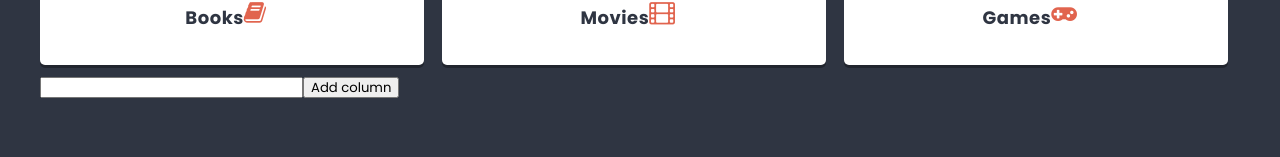
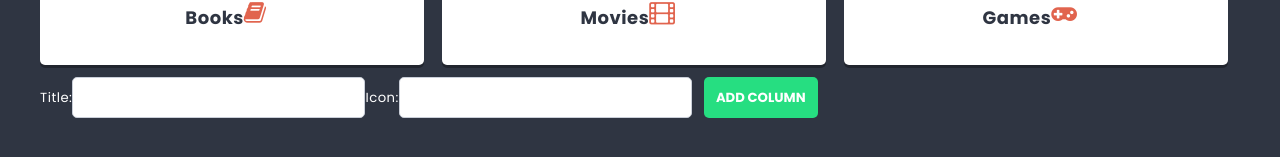
Before and after one commit to Tweber663/11-React-Webpack, a React (Create React App) app in the folder module-11/: page / in a window 1280 px wide. Shown: the part 555-712 px from the top of the page. Built offline with nearby package versions, Linux system fonts and the light colour scheme.

Commit message:
buttons sytles

```diff
--- a/module-11/src/components/ColumnForm/ColumnForm.js
+++ b/module-11/src/components/ColumnForm/ColumnForm.js
@@ -1,18 +1,27 @@
 import styles from './ColumnForm.module.scss'
 import { useState } from 'react';
+import Button from '../button/button';
+import TextInput from '../TextInput/TextInput';
 
 const ColumnForm = props => {
-    const [value, setValue] = useState('');
+    const [title, setTitle] = useState('');
+    const [icon, setIcon] = useState('');
+
 
     const handleSubmit = e => {
         e.preventDefault();
-        props.action({ title: value });
+        props.action({ title: title, icon: icon });
+        setTitle('');
+        setIcon('');
     }
 
 	return (
         <form onSubmit={handleSubmit}>
-            <input type="text" value={value} onChange={e => setValue(e.target.value)} />
-            <button>Add column</button>
+            <label>Title:</label>
+            <TextInput type="text" value={title} onChange={e => setTitle(e.target.value)} />
+            <label>Icon:</label>
+            <TextInput type="text" value={icon} onChange={e => setIcon(e.target.value)} />
+            <Button> Add column </Button>
         </form>
 	);
 };
--- a/module-11/src/components/List/List.js
+++ b/module-11/src/components/List/List.js
@@ -17,7 +17,8 @@ const List = () => {
     ]);
 
     const addColumn = element => {
-		setColumns([...columns, { id: shortid(), titles: element.title }]);
+		setColumns([...columns, { id: shortid(), titles: element.title, icon: element.icon }]);
+        console.log(columns);
     };
 
     return (
```
